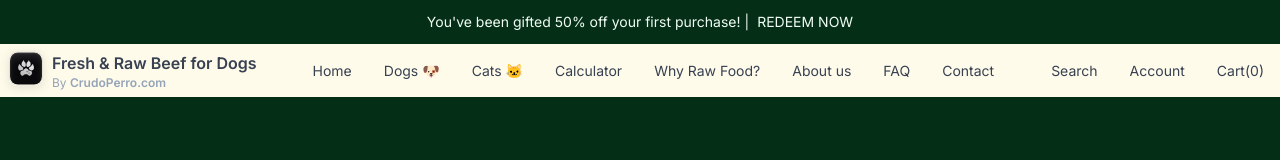
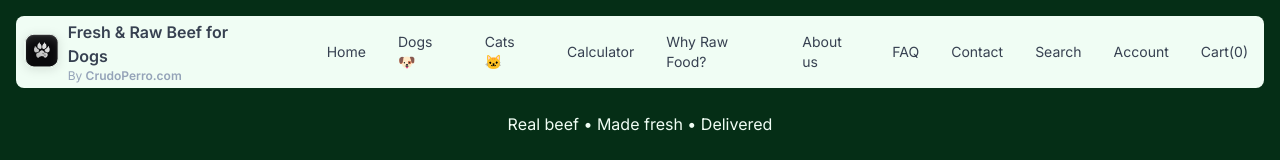
Before and after one commit to nirnejak/pet-food-subscription, a Next.js app: page / in a window 1280 px wide. Shown: the top 160 px of the page. Built offline with nearby package versions, Linux system fonts and the light colour scheme.

Commit message:
Header: style updated, animation added

```diff
--- a/components/Header.tsx
+++ b/components/Header.tsx
@@ -1,19 +1,23 @@
+"use client"
 import * as React from "react"
+import { motion } from "framer-motion"
+
 import Logo from "./Logo"
 
 interface Props {}
 
 const linkClassName =
-  "py-4 px-4 hover:bg-green-100 cursor-pointer transition-all"
+  "py-4 px-4 hover:bg-green-200 cursor-pointer transition-all bg-green-50"
 
 const Header: React.FC<Props> = () => {
   return (
-    <header>
-      <div className="bg-green-950 text-green-50 text-sm py-3 text-center flex justify-center gap-2 items-center">
-        <p>You've been gifted 50% off your first purchase! | </p>
-        <p>REDEEM NOW</p>
-      </div>
-      <div className="flex">
+    <motion.header
+      initial={{ opacity: 0, translateY: "-100%" }}
+      animate={{ opacity: 1, translateY: 0 }}
+      transition={{ duration: 1, delay: 1.4, type: "spring" }}
+      className="fixed w-full top-4 px-4 z-max"
+    >
+      <div className="flex rounded-lg bg-green-50 overflow-hidden">
         <div className="flex items-center">
           <Logo />
           <div>
@@ -57,7 +61,7 @@ const Header: React.FC<Props> = () => {
           <div className={linkClassName}>Cart(0)</div>
         </div>
       </div>
-    </header>
+    </motion.header>
   )
 }
 
```
